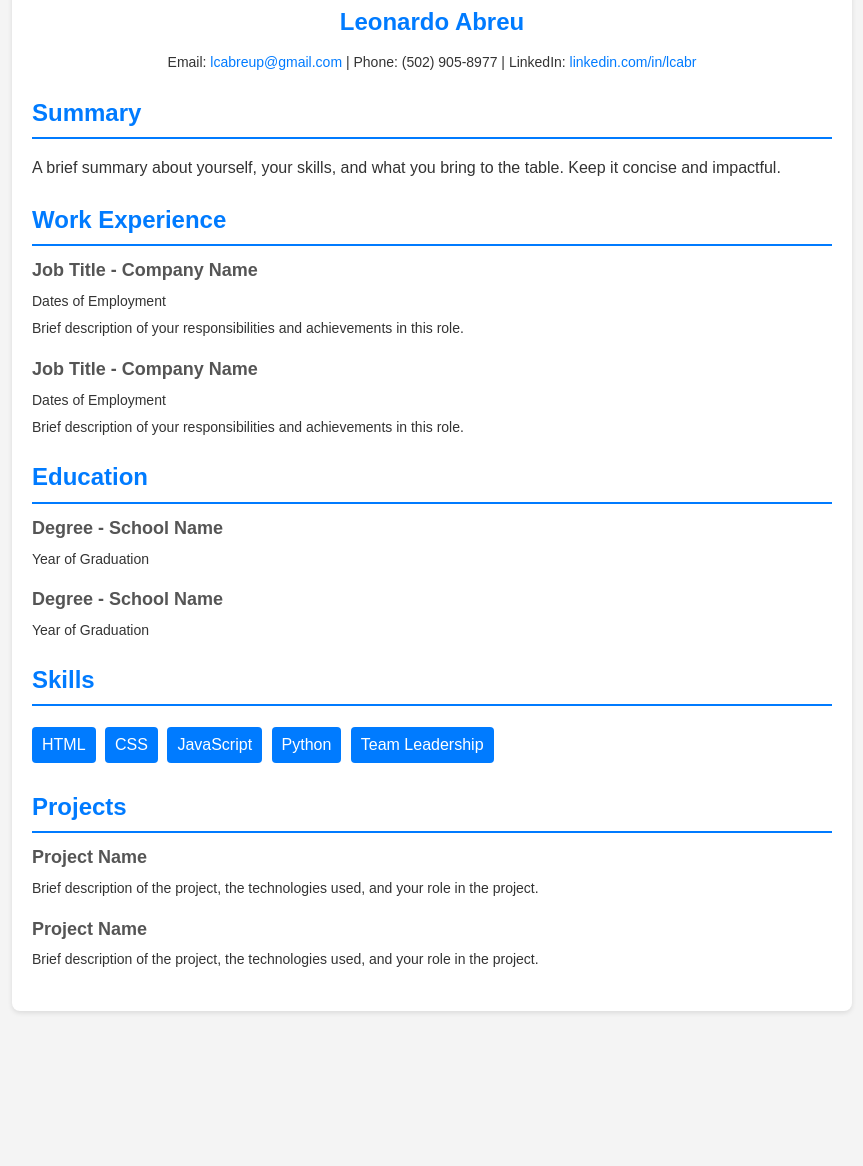
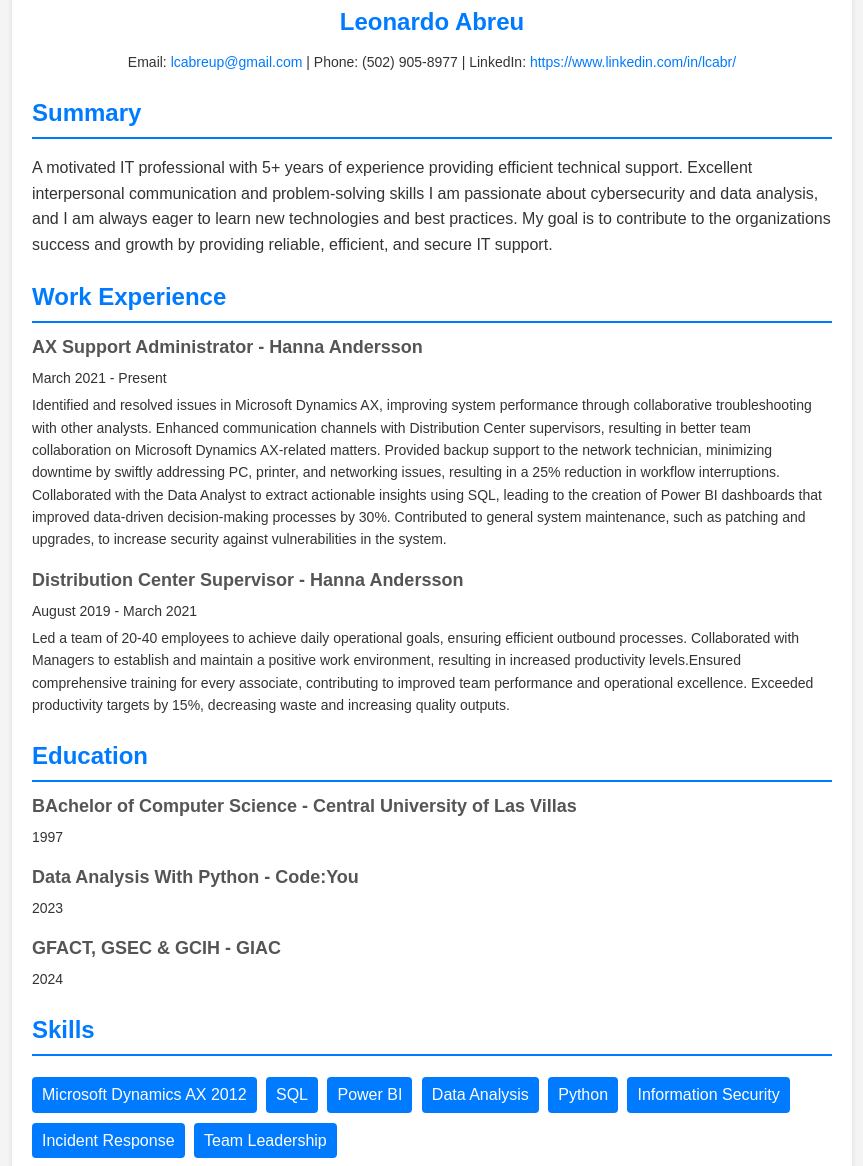
Before and after one commit to lcabrp/lcabrp.github.io, a plain HTML site: page index.html in a window 1280 px wide. Shown: the part 47-1213 px from the top of the page, without its empty margins (208-1071 px from the left). Before the commit the page ends 1078 px from the top, so only its background shows below. Drawn offline with Linux system fonts and the light colour scheme.

Commit message:
Updated Resume-01

```diff
--- a/index.html
+++ b/index.html
@@ -85,54 +85,66 @@
                         >lcabreup@gmail.com</a
                     >
                     | Phone: (502) 905-8977 | LinkedIn:
-                    <a href="#">linkedin.com/in/lcabr</a>
+                    <a href="#">https://www.linkedin.com/in/lcabr/</a>
                 </p>
             </section>
             <section class="section">
                 <h2>Summary</h2>
                 <p>
-                    A brief summary about yourself, your skills, and what you
-                    bring to the table. Keep it concise and impactful.
+                    A motivated IT professional with 5+ years of experience providing efficient technical support. Excellent interpersonal communication and problem-solving skills
+                    I am passionate about cybersecurity and data analysis, and I am always eager to learn new technologies and best practices. My goal is to contribute to the
+                    organizations success and growth by providing reliable, efficient, and secure IT support.
                 </p>
             </section>
             <section class="section">
                 <h2>Work Experience</h2>
                 <div class="item">
-                    <h3>Job Title - Company Name</h3>
-                    <p>Dates of Employment</p>
+                    <h3>AX Support Administrator - Hanna Andersson</h3>
+                    <p>March 2021 - Present</p>
                     <p>
-                        Brief description of your responsibilities and
-                        achievements in this role.
+                        Identified and resolved issues in Microsoft Dynamics AX, improving system performance through collaborative troubleshooting with other analysts. Enhanced communication
+                        channels with Distribution Center supervisors, resulting in better team collaboration on Microsoft Dynamics AX-related matters. Provided backup support to the network
+                        technician, minimizing downtime by swiftly addressing PC, printer, and networking issues, resulting in a 25% reduction in workflow interruptions. Collaborated with the
+                        Data Analyst to extract actionable insights using SQL, leading to the creation of Power BI dashboards that improved data-driven decision-making processes by 30%.
+                        Contributed to general system maintenance, such as patching and upgrades, to increase security against vulnerabilities in the system.
                     </p>
                 </div>
                 <div class="item">
-                    <h3>Job Title - Company Name</h3>
-                    <p>Dates of Employment</p>
+                    <h3>Distribution Center Supervisor - Hanna Andersson</h3>
+                    <p>August 2019 - March 2021</p>
                     <p>
-                        Brief description of your responsibilities and
-                        achievements in this role.
+                        Led a team of 20-40 employees to achieve daily operational goals, ensuring efficient outbound processes. Collaborated with Managers to establish and maintain a
+                        positive work environment, resulting in increased productivity levels.Ensured comprehensive training for every associate, contributing to improved team performance
+                        and operational excellence. Exceeded productivity targets by 15%, decreasing waste and increasing quality outputs.
                     </p>
                 </div>
             </section>
             <div class="section">
                 <h2>Education</h2>
                 <div class="item">
-                    <h3>Degree - School Name</h3>
-                    <p>Year of Graduation</p>
+                    <h3>BAchelor of Computer Science - Central University of Las Villas</h3>
+                    <p>1997</p>
                 </div>
                 <div class="item">
-                    <h3>Degree - School Name</h3>
-                    <p>Year of Graduation</p>
+                    <h3>Data Analysis With Python - Code:You</h3>
+                    <p>2023</p>
+                </div>
+                <div class="item">
+                    <h3>GFACT, GSEC & GCIH - GIAC</h3>
+                    <p>2024</p>
                 </div>
             </section>
             <section class="section">
                 <h2>Skills</h2>
                 <div class="skills">
                     <ul>
-                        <li>HTML</li>
-                        <li>CSS</li>
-                        <li>JavaScript</li>
+                        <li>Microsoft Dynamics AX 2012</li>
+                        <li>SQL</li>
+                        <li>Power BI</li>
+                        <li>Data Analysis</li>
                         <li>Python</li>
+                        <li>Information Security</li>
+                        <li>Incident Response</li>
                         <li>Team Leadership</li>
                     </ul>
                 </div>
@@ -140,17 +152,16 @@
             <section class="section">
                 <h2>Projects</h2>
                 <div class="item">
-                    <h3>Project Name</h3>
+                    <h3>Louisville Free Public Library - Dataset enhancement</h3>
                     <p>
-                        Brief description of the project, the technologies used,
-                        and your role in the project.
+                        Louisville Free Public Library has a number of datasets published on their Open Data website. One of them is the book inventory.
+                        The primary goal of this project was to enrich that dataset with information gathered from APIs.
                     </p>
                 </div>
                 <div class="item">
-                    <h3>Project Name</h3>
+                    <h3>Express orders tracking</h3>
                     <p>
-                        Brief description of the project, the technologies used,
-                        and your role in the project.
+                        Gathered, using SQL. all the information needed to track express orders in a distribution center. The information was then used to create a Power BI dashboard.
                     </p>
                 </div>
             </section>
```
